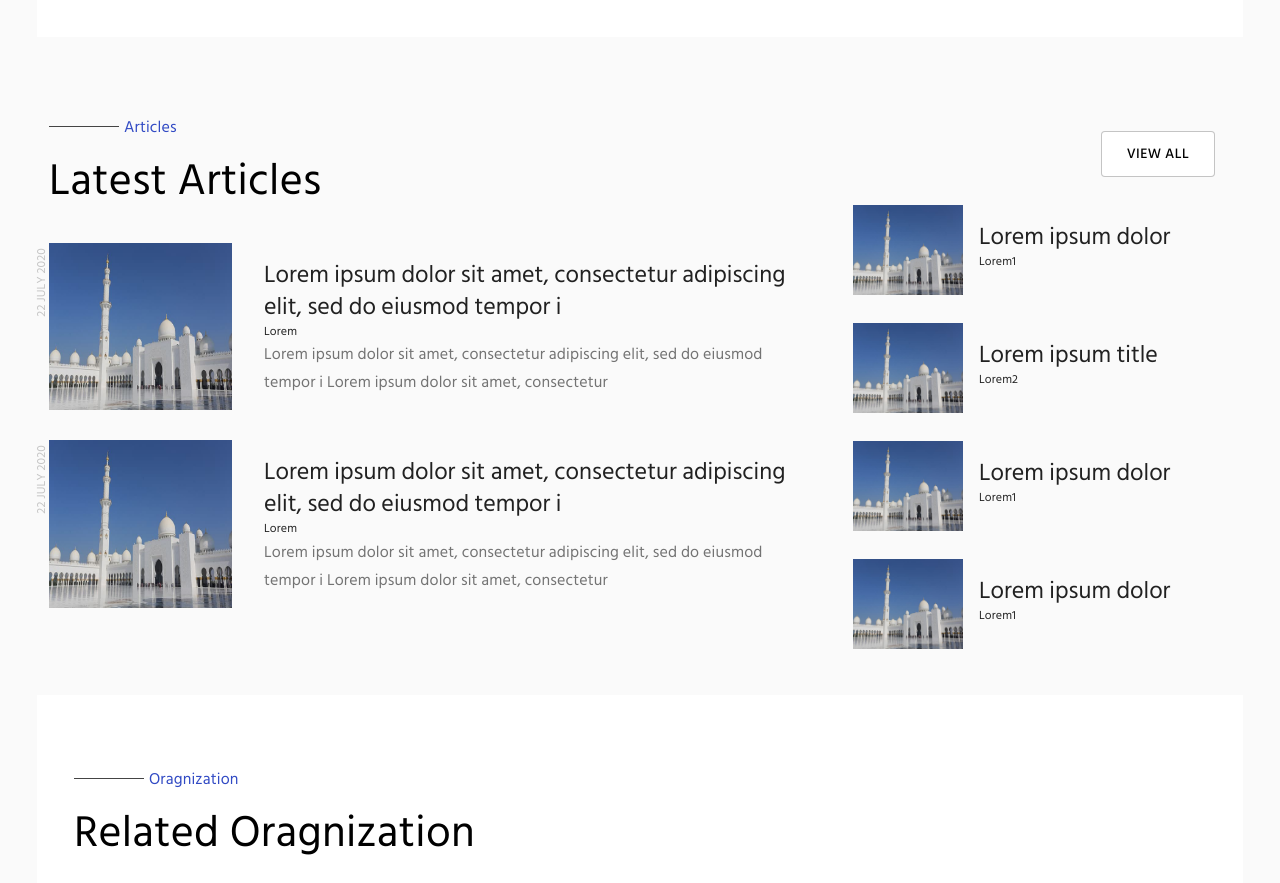
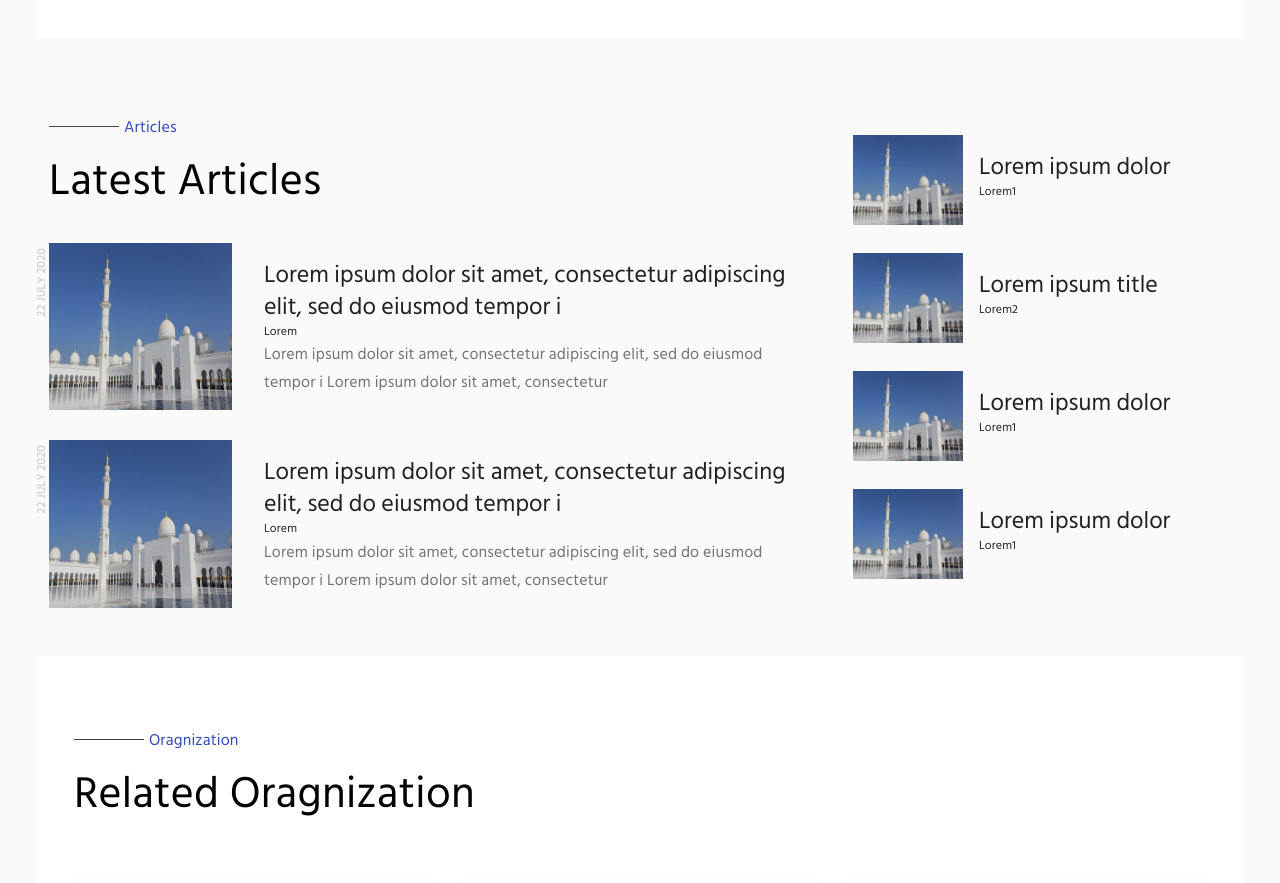
Before and after one commit to dev2-dit/deeni_blog, a Next.js app: page / in a window 1280 px wide. Shown: the part 1660-2543 px from the top of the page. Built offline with nearby package versions, Linux system fonts and the light colour scheme.

Commit message:
ui changes

```diff
--- a/components/home/latest_blog.js
+++ b/components/home/latest_blog.js
@@ -15,11 +15,11 @@ export default function LetestBLog(props) {
     const articledata=props.article
     return (
         <>
-            <Box display="flex" flexDirection="row-reverse" p={1} m={1}>
-                <Button variant="outlined" className={styles.button_view_all} >
-                    View All
-                </Button>
-            </Box>
+            {/*<Box display="flex" flexDirection="row-reverse" p={1} m={1}>*/}
+            {/*    <Button variant="outlined" className={styles.button_view_all} >*/}
+            {/*        View All*/}
+            {/*    </Button>*/}
+            {/*</Box>*/}
 
             {
                 articledata && articledata.length && articledata.map((data,i)=>{
```
